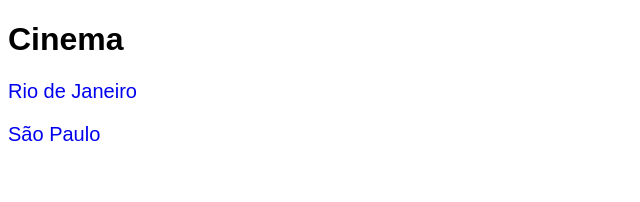
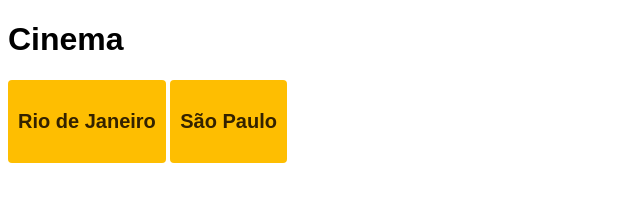
Before and after one commit to gabrielsoares1/Projeto-Origamid---Cinema, a plain HTML site: page index.html in a window 1280 px wide. Shown: the whole page, without its empty margins (0-640 px from the left). Drawn offline with Linux system fonts and the light colour scheme.

Commit message:
Update style.css

```diff
--- a/css/style.css
+++ b/css/style.css
@@ -12,6 +12,13 @@ body {
 
 a {
     text-decoration: none;
+    display: inline-block;
+    background: #febe01;
+    color: #332200;
+    font-weight: bold;
+    padding: 10px;
+    border-radius: 4px;
+    text-decoration: none;
 }
 
 h2 {
```
